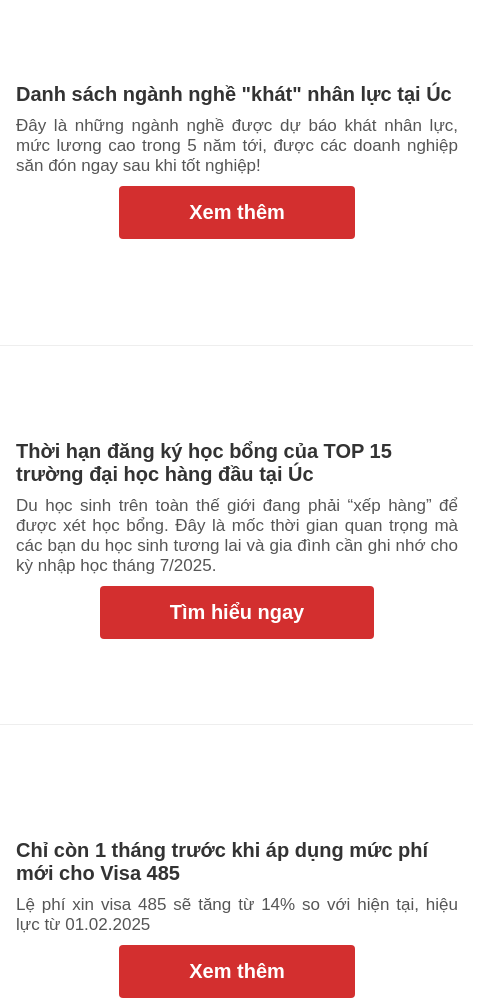
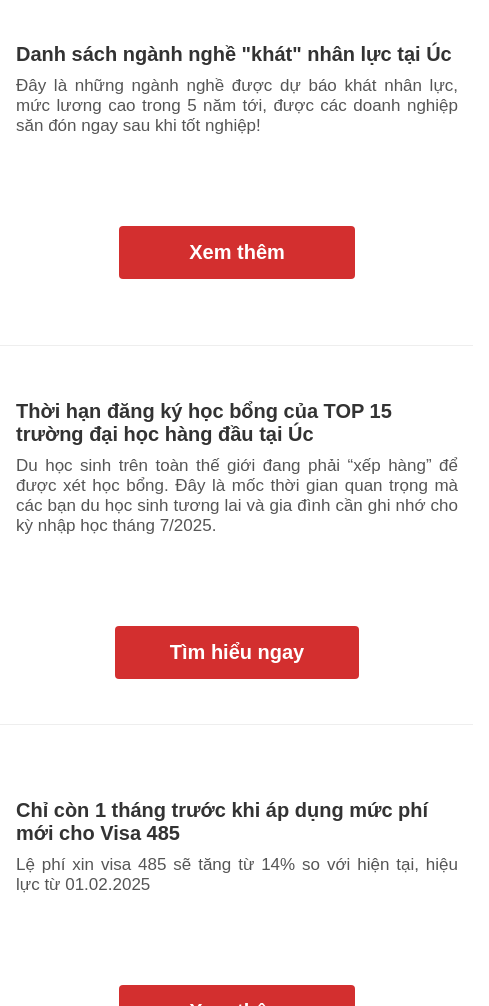
Before and after one commit to dangduy03/360-Connect-limited, a plain HTML site: page index.html in a window 1280 px wide. Shown: the part 566-1572 px from the top of the page, 567-1056 px from the left. Drawn offline with Linux system fonts and the light colour scheme.

Commit message:
update-btn2

```diff
--- a/Homepage.css
+++ b/Homepage.css
@@ -173,10 +173,22 @@ body {
     text-align: left;
 }
 
-.section .content .btn {
+.section .content .btn1 {
     align-self: center;
-    margin-top: 10px;
+    margin-top: 90px;
     padding: 15px 70px;
+    background-color: #d32f2f;
+    color: white;
+    text-decoration: none;
+    border-radius: 4px;
+    font-size: 20px;
+    font-weight: bold;
+    display: inline-block;
+}
+.section .content .btn2 {
+    align-self: center;
+    margin-top: 90px;
+    padding: 15px 55px;
     background-color: #d32f2f;
     color: white;
     text-decoration: none;
--- a/index.html
+++ b/index.html
@@ -31,8 +31,8 @@
                     <h2>Danh sách ngành nghề "khát" nhân lực tại Úc</h2>
                     <p>Đây là những ngành nghề được dự báo khát nhân lực, mức lương cao trong 5 năm tới, được các doanh
                         nghiệp săn đón ngay sau khi tốt nghiệp!</p>
-                    <a href="https://360connect.edu.vn/danh-sach-nganh-nghe-de-xin-viec-tai-uc/" class="btn">Xem
-                        thêm</a>
+                    <a href="https://360connect.edu.vn/danh-sach-nganh-nghe-de-xin-viec-tai-uc/"
+                    class="btn1">Xem thêm</a>
                 </div>
             </div>
         </div>
@@ -47,7 +47,7 @@
                         quan trọng
                         mà các bạn du học sinh tương lai và gia đình cần ghi nhớ cho kỳ nhập học tháng 7/2025.</p>
                     <a href="https://360connect.edu.vn/thoi-han-apply-hoc-bong-gia-tri-cao-cua-top-15-truong-tai-uc/"
-                        class="btn">Tìm hiểu ngay</a>
+                        class="btn2">Tìm hiểu ngay</a>
                 </div>
             </div>
         </div>
@@ -58,8 +58,8 @@
                 <div class="text">
                     <h2>Chỉ còn 1 tháng trước khi áp dụng mức phí mới cho Visa 485 </h2>
                     <p>Lệ phí xin visa 485 sẽ tăng từ 14% so với hiện tại, hiệu lực từ 01.02.2025</p>
-                    <a href="https://360connect.edu.vn/bo-di-tru-uc-tang-le-phi-xin-thi-thuc-485/" class="btn">Xem
-                        thêm</a>
+                    <a href="https://360connect.edu.vn/bo-di-tru-uc-tang-le-phi-xin-thi-thuc-485/"
+                    class="btn1">Xem thêm</a>
                 </div>
             </div>
         </div>
@@ -90,8 +90,8 @@
                     </h2>
                     <p>Không thể xin cấp thị thực du học cho con vì không thể chứng minh thu nhập. Vậy phụ huynh cần
                         chuẩn bị tài chính như thế nào? Hãy cùng nghe lời khuyên từ Luật sư di trú!</p>
-                    <a href="https://360connect.edu.vn/thu-nhap-cao-nhung-khong-the-chung-minh/" class="btn">Tìm hiểu
-                        ngay</a>
+                    <a href="https://360connect.edu.vn/thu-nhap-cao-nhung-khong-the-chung-minh/"
+                    class="btn2">Tìm hiểu ngay</a>
                 </div>
             </div>
         </div>
```
